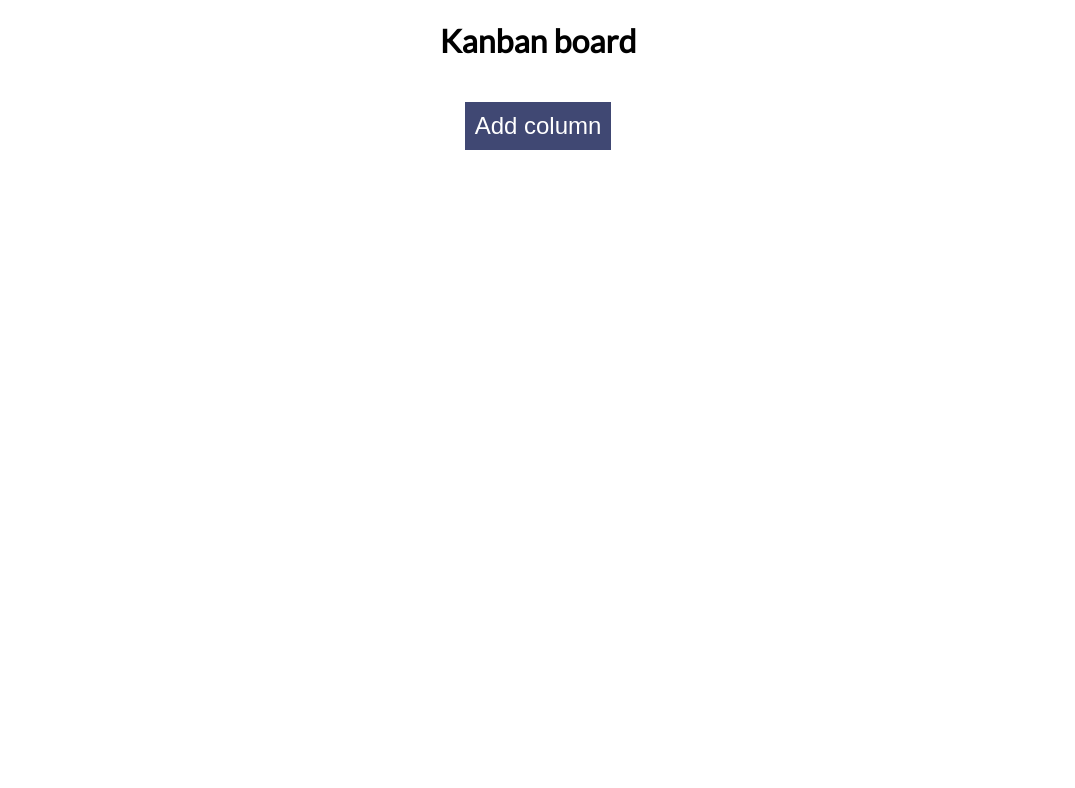
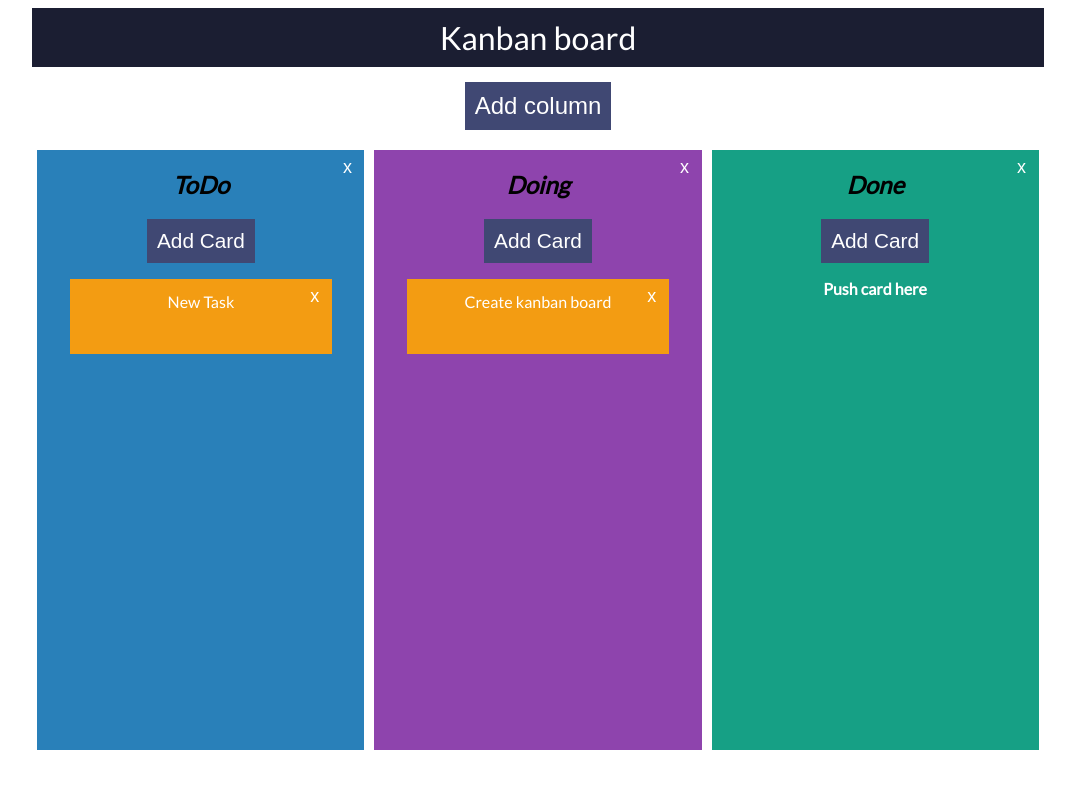
Before and after one commit to bartekma89/JS_OOP_11.6, a website: page index.html in a window 1280 px wide. Shown: the whole page, without its empty margins (102-1177 px from the left). Drawn offline with nearby package versions, Linux system fonts and the light colour scheme.

Commit message:
almost done, add board class

```diff
--- a/index.html
+++ b/index.html
@@ -10,8 +10,8 @@
 
 <body>
 
-	<div class="container">
-		<div id="board">
+	<div id="container">
+		<div class="board">
 			<h1>Kanban board</h1>
 			<button class="create-column">Add column</button>
 			<div class="column-container">
--- a/js/scripts.js
+++ b/js/scripts.js
@@ -49,7 +49,7 @@ $(function () {
 
 	Column.prototype = {
 		addCard: function (card) {
-			this.$element.children('ul').append(card.$element);
+			this.$element.children('ul').prepend(card.$element);
 			checkList();
 		},
 
--- a/style/css/style.css
+++ b/style/css/style.css
@@ -12,7 +12,7 @@ body {
 }
 
 #container {
-	width: 1200px;
+	width: 100%;
 	margin: 0 auto;
 }
 
@@ -36,10 +36,11 @@ button {
 	color: #fff;
 	border: none;
 	padding: 10px;
+	cursor: pointer;
 }
 
 button.create-column {
-	margin: 20px;
+	margin: 15px;
 	font-size: 1.5rem;
 	background: #404873;
 }
@@ -49,11 +50,18 @@ button.create-column {
 	position: absolute;
 	top: 0;
 	padding: 1px;
+	margin: 2px;
 	right: 0;
-	width: 25px;
-	height: 25px;
-	background: #c0392b;
-	cursor: pointer;
+	width: 30px;
+	height: 30px;
+	background: transparent;
+}
+
+.btn-delete:hover {
+	width: 30px;
+	height: 30px;
+	background-color: rgba(52, 73, 94, .6);
+	border-radius: 50%;
 }
 
 .column-container {
@@ -61,7 +69,6 @@ button.create-column {
 	justify-content: flex-start;
 	align-items: flex-start;
 	background-color: transparent;
-	height: 85vh;
 	width: 100%;
 }
 
@@ -77,9 +84,11 @@ button.create-column {
 .column:nth-child(n) {
 	background: #2980b9;
 }
+
 .column:nth-child(2n) {
 	background: #8e44ad;
 }
+
 .column:nth-child(3n) {
 	background: #16a085;
 }
@@ -98,8 +107,8 @@ button.create-column {
 .card {
 	color: #fff;
 	display: flex;
-	min-height: 150px;
-	max-height: 300px;
+	min-height: 75px;
+	max-height: 100%;
 	width: 80%;
 	padding: 10px;
 	margin: 0 auto 5px auto;
@@ -115,13 +124,13 @@ button.create-column {
 }
 
 .add-card {
-	background: #27ae60;
+	background: #404873;
 	font-size: 1.3rem;
 	padding: 10px;
 }
 
 .completed {
-	background-color: #2c3e50;
+	background-color: rgba(46, 204, 113,1.0);
 }
 
 .inProgress {
@@ -135,7 +144,7 @@ button.create-column {
 .card-placeholder {
 	margin: 0 auto;
 	border: 2px dashed #000;
-	height: 150px;
+	height: 75px;
 	width: 250px;
 }
 
```
